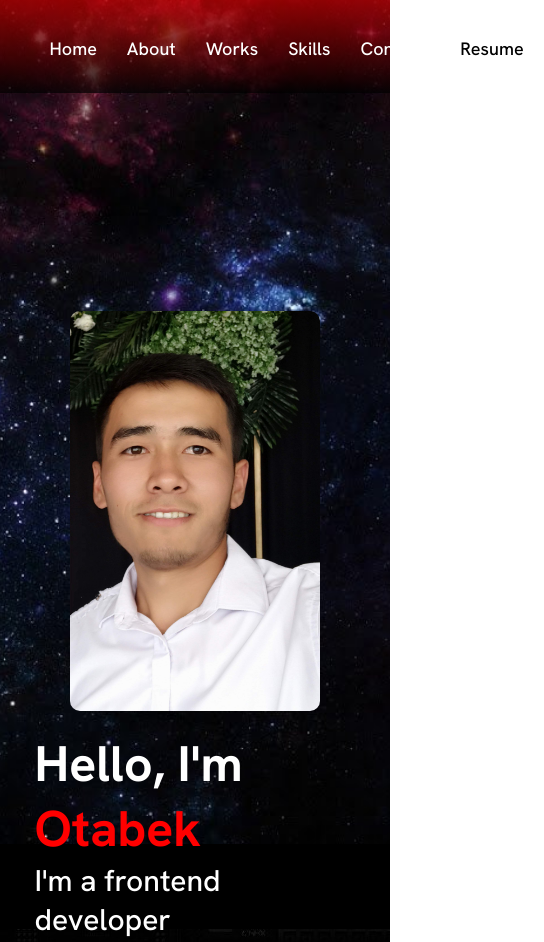
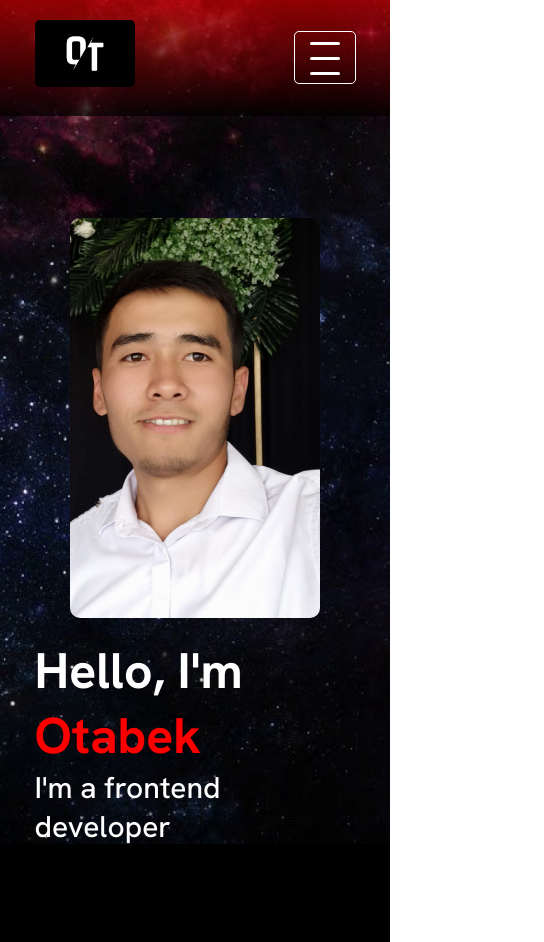
Before and after one commit to OtabekToshtemirov/portfolio, a plain HTML site: page index.html in a window 390 px wide. Shown: the top 942 px of the page, 544 px wide, since content can reach past the window. Drawn offline with nearby package versions, Linux system fonts and the light colour scheme.

Commit message:
added js

```diff
--- a/index.html
+++ b/index.html
@@ -8,14 +8,6 @@
     <meta http-equiv="X-UA-Compatible" content="ie=edge">
     <link rel="stylesheet" href="./style.css">
     <style>
-
-
-
-
-
-
-
-
 
     </style>
 
@@ -31,7 +23,11 @@
                     <div class="header__logo">
                         <img src="./images/otlogo.jpg" alt="logo">
                     </div>
-                    <div class="header__menu">
+<!--                    burger menu-->
+                    <div class="burger">
+                        <span></span>
+                    </div>
+<!--                    <div class="header__menu">-->
                         <ul class="header__menu-list">
                             <li class="header__menu-item"><a href="#">Home</a></li>
                             <li class="header__menu-item"><a href="#">About</a></li>
@@ -39,10 +35,8 @@
                             <li class="header__menu-item"><a href="#">Skills</a></li>
                             <li class="header__menu-item"><a href="#">Contact</a></li>
                         </ul>
-                    </div>
-                    <div class="resume">
-                        <a href="#">Resume</a>
-                    </div>
+<!--                    </div>-->
+
                 </nav>
 
             </div>
@@ -96,11 +90,15 @@
                                         <h1 class="education__content--item--title--name">2022-Currently</h1>
                                     </div>
                                     <div class="education__content--item--text">
-                                        <p class="education__content--item--text--name">Fergana Branch of Tashkent University of Infonmation Technology </p>
+                                        <p class="education__content--item--text--name">Fergana Branch of Tashkent University of Information Technology </p>
                                     </div>
                                 </div>
                             </div>
                      </div>
+
+                 </div>
+            <div class="resume">
+                <a href="https://drive.google.com/file/d/1gIb8jUemwMkD0J5Hmz7oJaS7gYvjd2vg/view?usp=share_link">Download Resume</a>
             </div>
         </div>
     </div>
@@ -263,12 +261,12 @@
                 <div class="contact__content">
                     <div class="contact__content--item">
                         <div class="contact__content--item--input">
-                            <input type="text" placeholder="Name">
+                            <input type="text" placeholder="Name" >
                         </div>
                     </div>
                     <div class="contact__content--item">
                         <div class="contact__content--item--input">
-                            <input type="text" placeholder="Email">
+                            <input type="text" placeholder="Email" class="_req">
                         </div>
                     </div>
                     <div class="contact__content--item">
@@ -288,16 +286,21 @@
                     </div>
                 </div>
             </form>
+
+
+        </div>
+    </div>
+<!--    Contact end-->
+<!--    Footer-->
+    <div class="footer">
+        <div class="container">
             <div class="contacts">
                 <h1 class="contacts__title--name">
                     <a href="https://t.me/OtabekToshtemirov">Telegram</a>
 
                 </h1>
                 <h1 class="contacts__title--name">
-                      <a href="https://www.instagram.com/otabek_toshtemirov/">Instagram</a>
-                  </h1>
-                  <h1 class="contacts__title--name">
-                      <a href="https://www.facebook.com/otabek.toshtemirov.7">Facebook</a>
+                    <a href="https://www.instagram.com/otabek0428/">Instagram</a>
                 </h1>
                 <h1 class="contacts__title--name">
                     <a href="https://www.twitter.com/ToshtemirovOta">Twitter</a>
@@ -308,20 +311,13 @@
                 </h1>
                 <!--                tel-->
                 <h1 class="contacts__title--name">
-                      <a href="tel:+998 97 777 77 77">+998 97 777 77 77</a>
+                    <a href="tel:+998332280498">+998 97 777 77 77</a>
                 </h1>
                 <!--                email-->
                 <h1 class="contacts__title--name">
                     <a href="mailto:shoraqorgon@gmail.com">Shoraqorgon@gmail.com</a>
                 </h1>
             </div>
-
-        </div>
-    </div>
-<!--    Contact end-->
-<!--    Footer-->
-    <div class="footer">
-        <div class="container">
             <div class="footer__content">
                 <div class="footer__content--item">
                     <div class="footer__content--item--text">
@@ -346,6 +342,9 @@
 
 
 <script src="./java.js"></script>
+<!--connect jquery-->
+<script src="https://ajax.googleapis.com/ajax/libs/jquery/3.5.1/jquery.min.js"></script>
+
 
 </body>
 </html>
--- a/java.js
+++ b/java.js
@@ -0,0 +1,42 @@
+window.addEventListener('scroll', function() {
+    // Get the current scroll position
+    const scrollTop = window.scrollY;
+    console.log(scrollTop.toString());
+
+    // If the scroll position is greater than or equal to 100px, change the background color .nav to red
+    if (scrollTop >= 50) {
+        document.querySelector('.nav').style.background = 'rgb(136,26,26)';
+    } else {
+        document.querySelector('.nav').style.background = 'linear-gradient(rgba(200, 0,0,0.7),rgba(0,0,0,0.7))';
+    }
+});
+const burger = document.querySelector('.burger');
+const nav = document.querySelector('.nav');
+const menu = document.querySelector('.header__menu-list');
+const headerMenu = document.querySelector('.header__menu');
+burger.addEventListener('click', () => {
+    nav.classList.toggle('active');
+    burger.classList.toggle('active');
+    menu.classList.toggle('active');
+    headerMenu.classList.toggle('active');
+});
+$(document).ready(function() {
+
+    //E-mail Ajax Send
+    $("form").submit(function() { //Change
+        let th = $(this);
+        $.ajax({
+            type: "POST",
+            url: "mail.php", //Change
+            data: th.serialize()
+        }).done(function() {
+            alert("Thank you!");
+            setTimeout(function() {
+                // Done Functions
+                th.trigger("reset");
+            }, 1000);
+        });
+        return false;
+    });
+
+});
--- a/style.css
+++ b/style.css
@@ -16,6 +16,7 @@
      width: 100%;
      top: 0;
      left: 0;
+     position: relative;
  }
 .container {
     max-width: 1200px;
@@ -30,6 +31,40 @@
 }
 .nav{
     background:linear-gradient(rgba(200, 0,0,0.7),rgba(0,0,0,0.7));
+    position: fixed;
+    width: 100%;
+    z-index: 999;
+}
+.burger{
+    display: none;
+}
+.burger span{
+    display: block;
+    width: 30px;
+    height: 3px;
+    background: #fff;
+    margin: 5px;
+    border-radius: 5px;
+}
+.burger span:before{
+    content: '';
+    position: absolute;
+    width: 30px;
+    height: 3px;
+    background: #fff;
+    margin: -5px 0;
+    border-radius: 5px;
+    transform: translateY(-10px);
+}
+.burger span:after{
+    content: '';
+    position: absolute;
+    width: 30px;
+    height: 3px;
+    background: #fff;
+    margin: 5px 0;
+    border-radius: 5px;
+    transform: translateY(10px);
 }
 .header__logo {
     width: 100px;
@@ -67,6 +102,7 @@
     padding: 10px 20px;
     border-radius: 5px;
     cursor: pointer;
+    width: 200px;
 }
 .resume a {
     text-decoration: none;
@@ -274,6 +310,8 @@
 .contact__content{
     display: flex;
     flex-direction: column;
+    width: 80%;
+    margin: 0 auto;
 }
 .contact__content--item{
     display: flex;
@@ -285,7 +323,7 @@
     border: 1px solid #000;
     border-radius: 5px;
     margin-bottom: 10px;
-    width: 60%;
+    width: 100%;
     display: flex;
     align-items: center;
     justify-content: center;
@@ -295,7 +333,7 @@
     border: 1px solid #000;
     border-radius: 5px;
     margin-bottom: 10px;
-    width: 60%;
+    width: 100%;
     display: flex;
     align-items: center;
     justify-content: center;
@@ -370,6 +408,69 @@
 }
 
 @media screen and (max-width: 768px){
+    .header__logo{
+        font-size: 30px;
+        z-index: 999;
+    }
+
+    .header__menu-list{
+        position: absolute;
+        display: flex;
+        flex-direction: column;
+        align-items: center;
+        justify-content: center;
+        width: 100%;
+        height: 100vh;
+        top: 0;
+        left: 0;
+        background-color: #000;
+        z-index: 99;
+        opacity: 0.9;
+        transform: translateX(-100%);
+        transition: all 0.3s ease-in-out;
+    }
+    .nav{
+        position: fixed;
+        top: 0;
+        left: 0;
+        background-color: white;
+        z-index: 999;
+    }
+    .nav.active{
+        background-color: #fff;
+    }
+    .header__menu-list.active{
+        transform: translateX(0);
+    }
+    .header__menu.active{
+        display: block;
+    }
+
+    .burger{
+        display: block;
+        border: 1px solid white;
+        padding: 20px 10px;
+        border-radius: 5px;
+        cursor: pointer;
+        height: 53px;
+        z-index: 999;
+        right: 0;
+    }
+    .burger:hover{
+        background-color: #fff;
+        color: #000;
+    }
+    /*on burger hover span into burger background color black*/
+    .burger:hover span{
+        background-color: #000;
+    }
+    .burger:hover span::before{
+        background-color: #000;
+    }
+    .burger:hover span::after{
+        background-color: #000;
+    }
+
     .aim__content{
         padding-top: 200px;
     }
```
Lines whose indentation alone changed are shown as unchanged.
